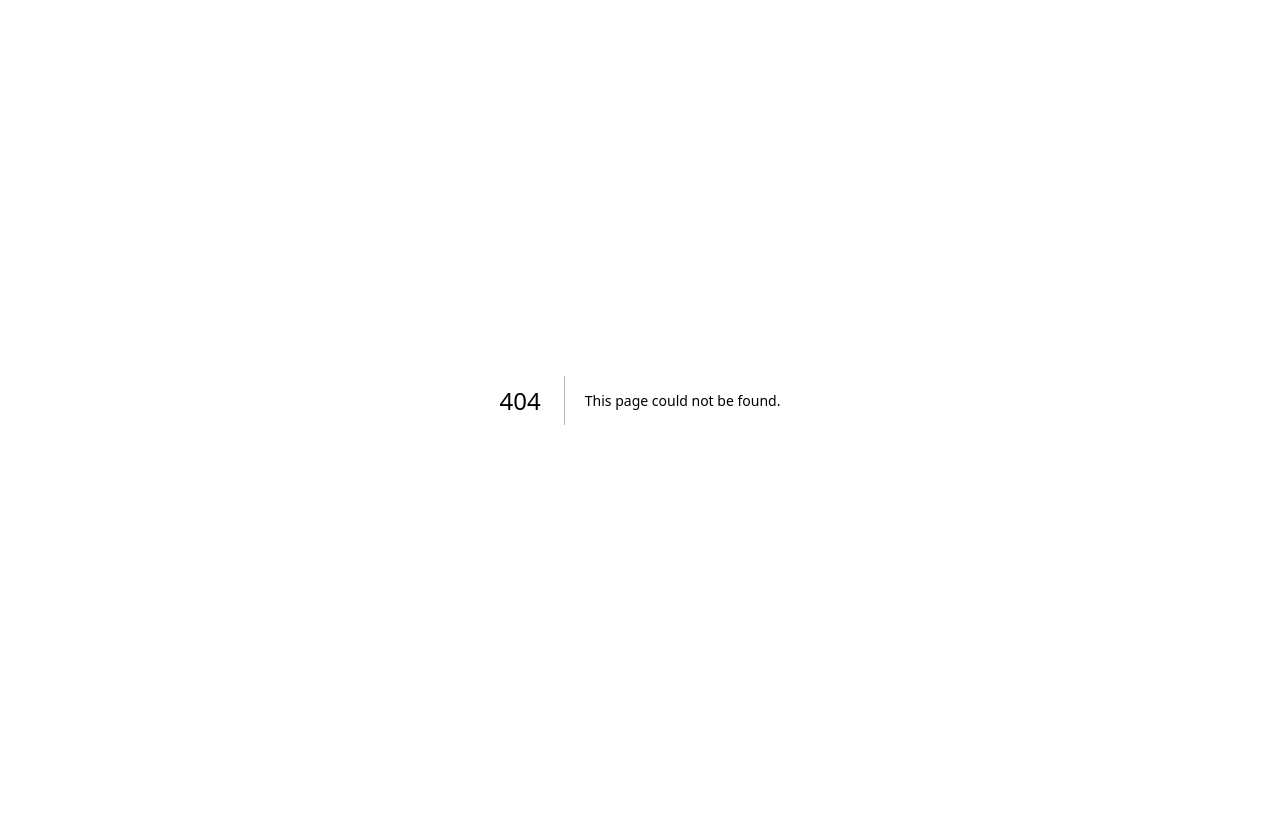
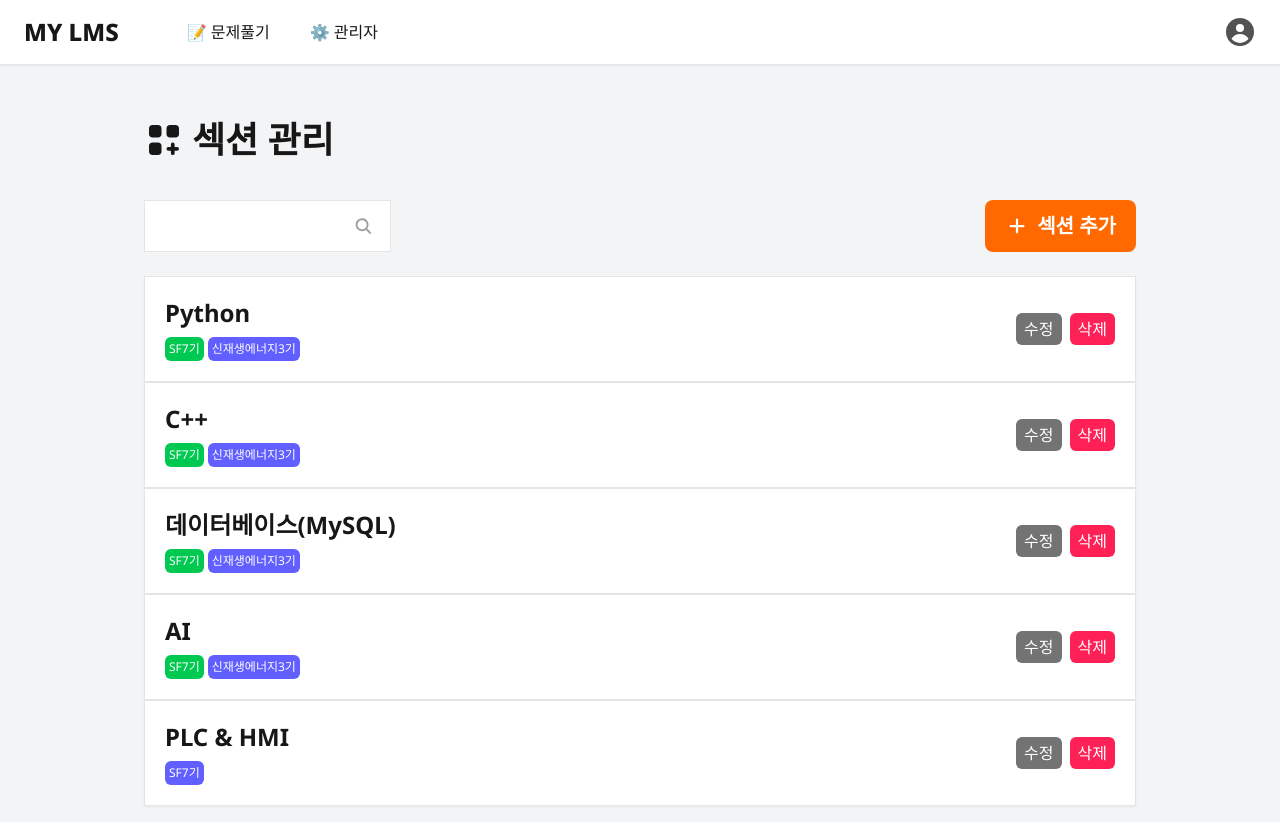
Before and after one commit to outclassstudio/outclass-lms, a Next.js app: page /admin/section in a window 1280 px wide. Before the commit this address had no page. Before the commit the page ends 800 px from the top, so only its background shows below. Built offline with nearby package versions, Linux system fonts and the light colour scheme.

Commit message:
Feat: Set section layout

```diff
--- a/app/(main)/admin/class/[id]/page.tsx
+++ b/app/(main)/admin/class/[id]/page.tsx
@@ -1,6 +1,6 @@
-type Params = Promise<{ id: string }>;
+import { PageParams } from "@/lib/types/common";
 
-export default async function ClassDetail({ params }: { params: Params }) {
+export default async function ClassDetail({ params }: { params: PageParams }) {
   const { id } = await params;
   return <div>class detail page {id}</div>;
 }
--- a/app/(main)/admin/layout.tsx
+++ b/app/(main)/admin/layout.tsx
@@ -4,7 +4,7 @@ export default function AdminLayout({
   children: React.ReactNode;
 }) {
   return (
-    <div className="bg-gray-100 h-[calc(100vh-64px)] flex flex-col items-center">
+    <div className="bg-gray-100 min-h-[calc(100vh-64px)] flex flex-col items-center">
       {children}
     </div>
   );
--- a/app/(main)/admin/page.tsx
+++ b/app/(main)/admin/page.tsx
@@ -3,8 +3,8 @@ import AdminMenuBox from "@/components/admin/admin-menu-box";
 export default function Admin() {
   const ADMIN_MENU = [
     { title: "클래스 관리", link: "/admin/class" },
-    { title: "섹션 등록", link: "/admin/add/section" },
-    { title: "퀴즈 만들기", link: "/admin/add/quiz" },
+    { title: "섹션 관리", link: "/admin/section" },
+    { title: "퀴즈 만들기", link: "/admin/quiz" },
     { title: "현황 조회", link: "/admin/status" },
   ];
 
--- /dev/null
+++ b/app/(main)/admin/section/[id]/page.tsx
@@ -0,0 +1,55 @@
+import ChapterListBox from "@/components/admin/chapter-list-box";
+import SectionListBox from "@/components/admin/section-list-box";
+import { PageParams } from "@/lib/types/common";
+import { MagnifyingGlassIcon, PlusIcon } from "@heroicons/react/16/solid";
+
+export default function SectionDeteil({ params }: { params: PageParams }) {
+  const DUMMY_CLASS_LIST = [
+    {
+      id: 1,
+      title: "1. 파이썬 개요",
+    },
+    {
+      id: 2,
+      title: "2. 변수와 자료형",
+    },
+    {
+      id: 3,
+      title: "3. 산술 연산자",
+    },
+    {
+      id: 4,
+      title: "4. 조건문",
+    },
+    {
+      id: 5,
+      title: "5. 반복문",
+    },
+  ];
+
+  return (
+    <div className="mt-6 sm:mt-10 w-full lg:w-[1024px] flex flex-col gap-4 p-4">
+      <div className="text-3xl sm:text-4xl font-black mb-2 sm:mb-6 flex gap-2 items-center">
+        <span>파이썬</span>
+      </div>
+      <div className="flex flex-col sm:flex-row mb-4 sm:mb-2 sm:justify-between gap-2">
+        <div className="flex gap-2 border-[1px] border-neutral-200 items-center py-3 px-4 bg-white ">
+          <input type="text" className="outline-none w-full" />
+          <MagnifyingGlassIcon className="size-6 text-neutral-400" />
+        </div>
+        <div
+          className="text-white text-lg sm:text-xl font-bold py-3 px-5 bg-orange-500 rounded-lg
+          flex gap-2 items-center justify-center hover:bg-orange-400 cursor-pointer"
+        >
+          <PlusIcon className="size-5 sm:size-6" />
+          챕터 추가
+        </div>
+      </div>
+      <div>
+        {DUMMY_CLASS_LIST.map((data, idx) => (
+          <ChapterListBox title={data.title} chapterId={data.id} key={idx} />
+        ))}
+      </div>
+    </div>
+  );
+}
--- /dev/null
+++ b/app/(main)/admin/section/page.tsx
@@ -0,0 +1,68 @@
+import SectionListBox from "@/components/admin/section-list-box";
+import {
+  MagnifyingGlassIcon,
+  PlusIcon,
+  SquaresPlusIcon,
+} from "@heroicons/react/16/solid";
+
+export default function SectionPage() {
+  const DUMMY_CLASS_LIST = [
+    {
+      id: 1,
+      title: "Python",
+      classList: ["SF7기", "신재생에너지3기"],
+    },
+    {
+      id: 2,
+      title: "C++",
+      classList: ["SF7기", "신재생에너지3기"],
+    },
+    {
+      id: 3,
+      title: "데이터베이스(MySQL)",
+      classList: ["SF7기", "신재생에너지3기"],
+    },
+    {
+      id: 4,
+      title: "AI",
+      classList: ["SF7기", "신재생에너지3기"],
+    },
+    {
+      id: 5,
+      title: "PLC & HMI",
+      classList: ["SF7기"],
+    },
+  ];
+
+  return (
+    <div className="mt-6 sm:mt-10 w-full lg:w-[1024px] flex flex-col gap-4 p-4">
+      <div className="text-3xl sm:text-4xl font-black mb-2 sm:mb-6 flex gap-2 items-center">
+        <SquaresPlusIcon className="size-8 sm:size-10" />
+        <span>섹션 관리</span>
+      </div>
+      <div className="flex flex-col sm:flex-row mb-4 sm:mb-2 sm:justify-between gap-2">
+        <div className="flex gap-2 border-[1px] border-neutral-200 items-center py-3 px-4 bg-white ">
+          <input type="text" className="outline-none w-full" />
+          <MagnifyingGlassIcon className="size-6 text-neutral-400" />
+        </div>
+        <div
+          className="text-white text-lg sm:text-xl font-bold py-3 px-5 bg-orange-500 rounded-lg
+          flex gap-2 items-center justify-center hover:bg-orange-400 cursor-pointer"
+        >
+          <PlusIcon className="size-5 sm:size-6" />
+          섹션 추가
+        </div>
+      </div>
+      <div>
+        {DUMMY_CLASS_LIST.map((data, idx) => (
+          <SectionListBox
+            title={data.title}
+            sectionId={data.id}
+            classList={data.classList}
+            key={idx}
+          />
+        ))}
+      </div>
+    </div>
+  );
+}
--- /dev/null
+++ b/components/admin/chapter-list-box.tsx
@@ -0,0 +1,34 @@
+"use client";
+
+import { usePathname, useRouter } from "next/navigation";
+
+export default function ChapterListBox({
+  title,
+  chapterId,
+}: {
+  title: string;
+  chapterId: number;
+}) {
+  const router = useRouter();
+  const pathname = usePathname();
+
+  return (
+    <div
+      className="p-3 sm:p-5 flex items-center justify-between bg-white border-neutral-200 border-[1px] shadow-xs cursor-pointer
+    active:bg-neutral-200"
+      onClick={() => router.push(`${pathname}/chapter/${chapterId}`)}
+    >
+      <div className="flex flex-col gap-2">
+        <div className="font-bold text-xl sm:text-2xl">🗂️ {title}</div>
+      </div>
+      <div className="flex flex-col sm:flex-row gap-1 sm:gap-2">
+        <button className="text-xs sm:text-base primary-btn bg-neutral-500 hover:bg-neutral-400 py-1 px-2">
+          수정
+        </button>
+        <button className="text-xs sm:text-base primary-btn bg-rose-500 hover:bg-rose-400 py-1 px-2">
+          삭제
+        </button>
+      </div>
+    </div>
+  );
+}
--- /dev/null
+++ b/components/admin/section-list-box.tsx
@@ -0,0 +1,45 @@
+"use client";
+
+import { useRouter } from "next/navigation";
+
+export default function SectionListBox({
+  title,
+  sectionId,
+  classList,
+}: {
+  title: string;
+  sectionId: number;
+  classList: string[];
+}) {
+  const router = useRouter();
+
+  return (
+    <div
+      className="p-3 sm:p-5 flex items-center justify-between bg-white border-neutral-200 border-[1px] shadow-xs cursor-pointer
+    active:bg-neutral-200"
+      onClick={() => router.push(`/admin/section/${sectionId}`)}
+    >
+      <div className="flex flex-col gap-2">
+        <div className="font-bold text-xl sm:text-2xl">{title}</div>
+        <div className="flex gap-1">
+          {classList.map((data, idx) => (
+            <span
+              className="first:bg-green-500 last:bg-indigo-500 text-white rounded-md p-1 text-xs"
+              key={idx}
+            >
+              {data}
+            </span>
+          ))}
+        </div>
+      </div>
+      <div className="flex flex-col sm:flex-row gap-1 sm:gap-2">
+        <button className="text-xs sm:text-base primary-btn bg-neutral-500 hover:bg-neutral-400 py-1 px-2">
+          수정
+        </button>
+        <button className="text-xs sm:text-base primary-btn bg-rose-500 hover:bg-rose-400 py-1 px-2">
+          삭제
+        </button>
+      </div>
+    </div>
+  );
+}
--- /dev/null
+++ b/lib/types/common.ts
@@ -0,0 +1 @@
+export type PageParams = Promise<{ id: string }>;
```
